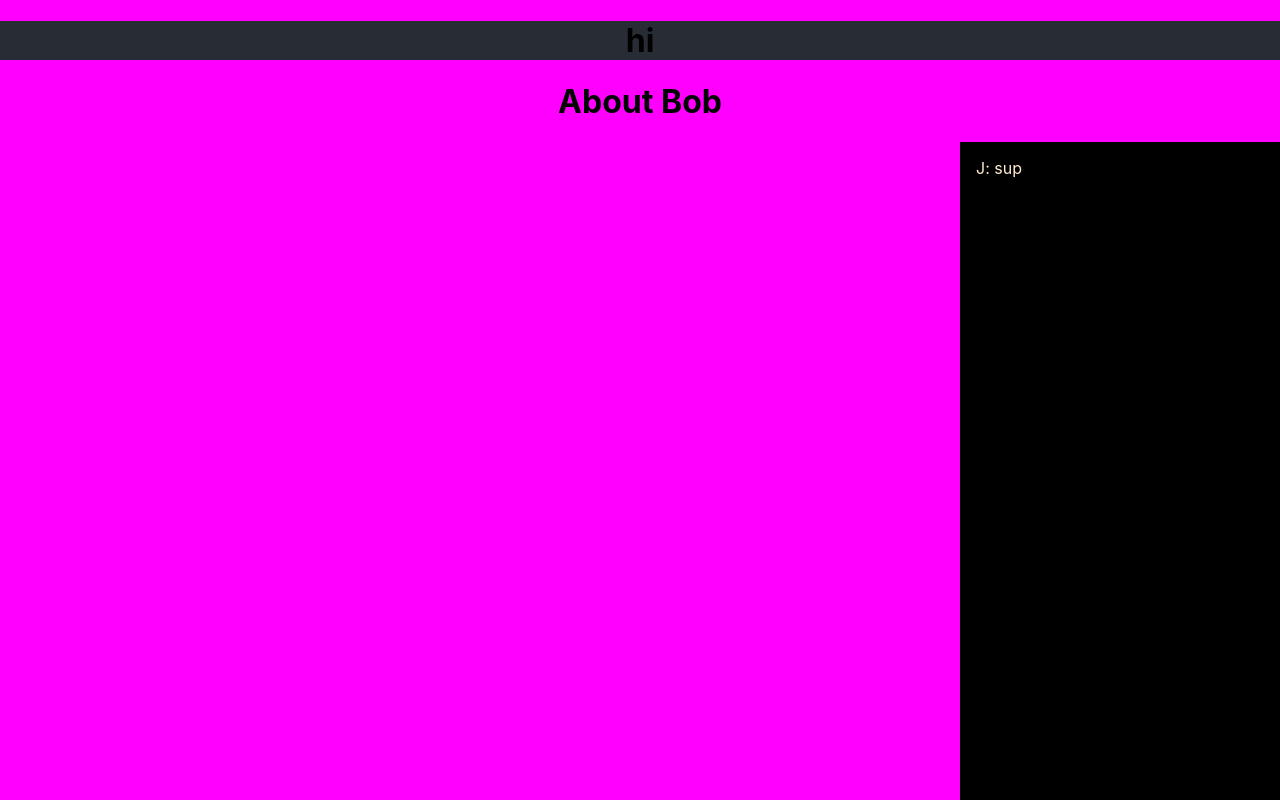
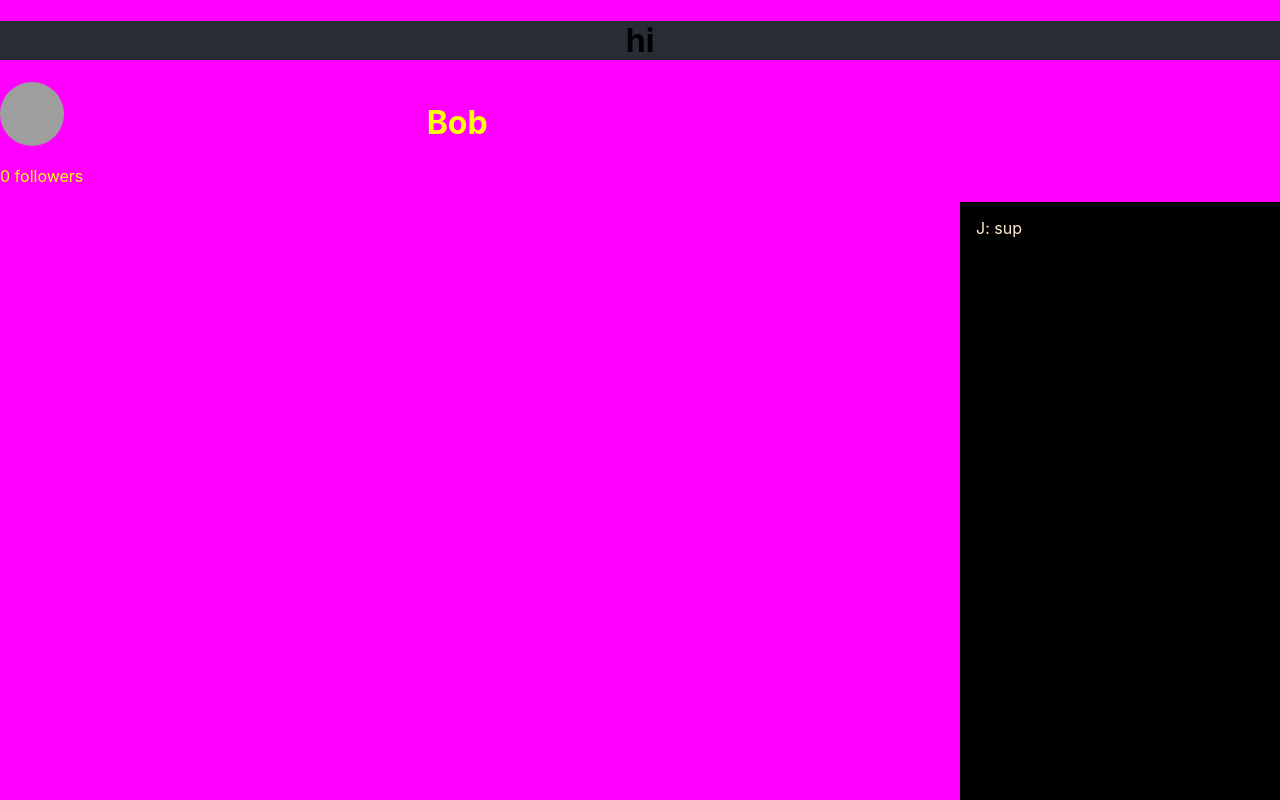
Before and after one commit to Gamoundo/twitchClone, a React (Create React App) app: page / in a window 1280 px wide. Shown: the top 800 px of the page. Built offline with nearby package versions, Linux system fonts and the light colour scheme; grey boxes are pictures that could not be loaded.

Commit message:
added followers to the page

```diff
--- a/src/App.css
+++ b/src/App.css
@@ -65,3 +65,19 @@ body{
 .nav {
   background-color: #282c34;
 }
+
+.image {
+  width: 4rem;
+  height: 4rem;
+  border-radius: 2rem;
+  border-color: aquamarine;
+
+}
+
+.info {
+  display: grid;
+  grid-template-columns: 1fr 1fr 1fr;
+  text-align: left;
+
+  color: yellow
+}
--- a/src/User.js
+++ b/src/User.js
@@ -3,13 +3,23 @@ import React  from "react";
 class User extends React.Component {
 
     state = {
-        userName: "Bob"
+        userName: "Bob",
+        followers: 0,
+        profilePic: "https://www.tynker.com/projects/screenshot/575088a4588161fe118b4573/derp-face.png"
     }
 
     render () {
         return(
-            <div>
-                <h1> About {this.state.userName}</h1>
+            <div className="info">
+                <div>
+                  <img className="image" src={this.state.profilePic} alt="face"/>
+                  <p> {this.state.followers} followers</p>
+                </div>
+                <div>
+                   <h1>{this.state.userName}</h1>
+                </div>
+
+
             </div>
         )
     }
```
